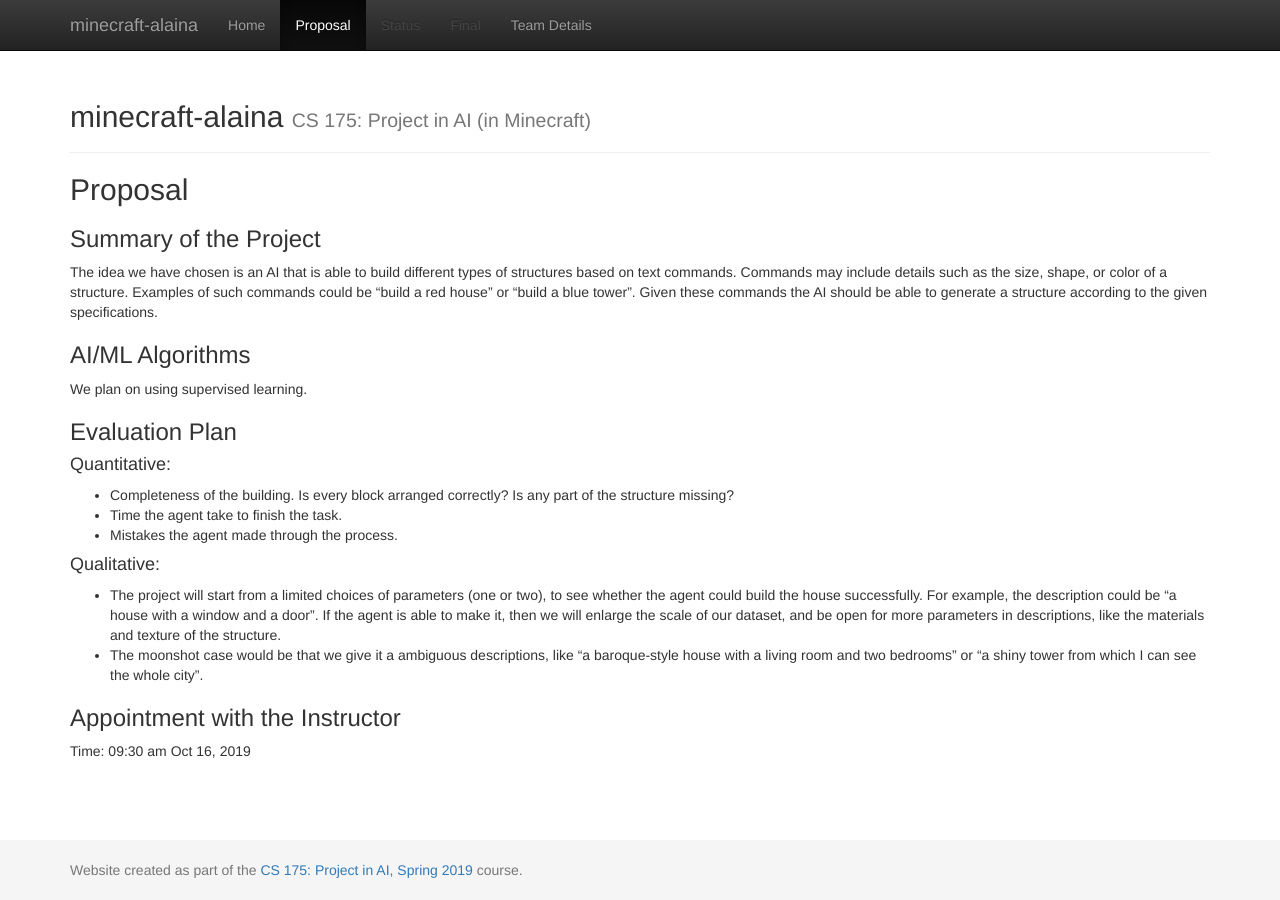
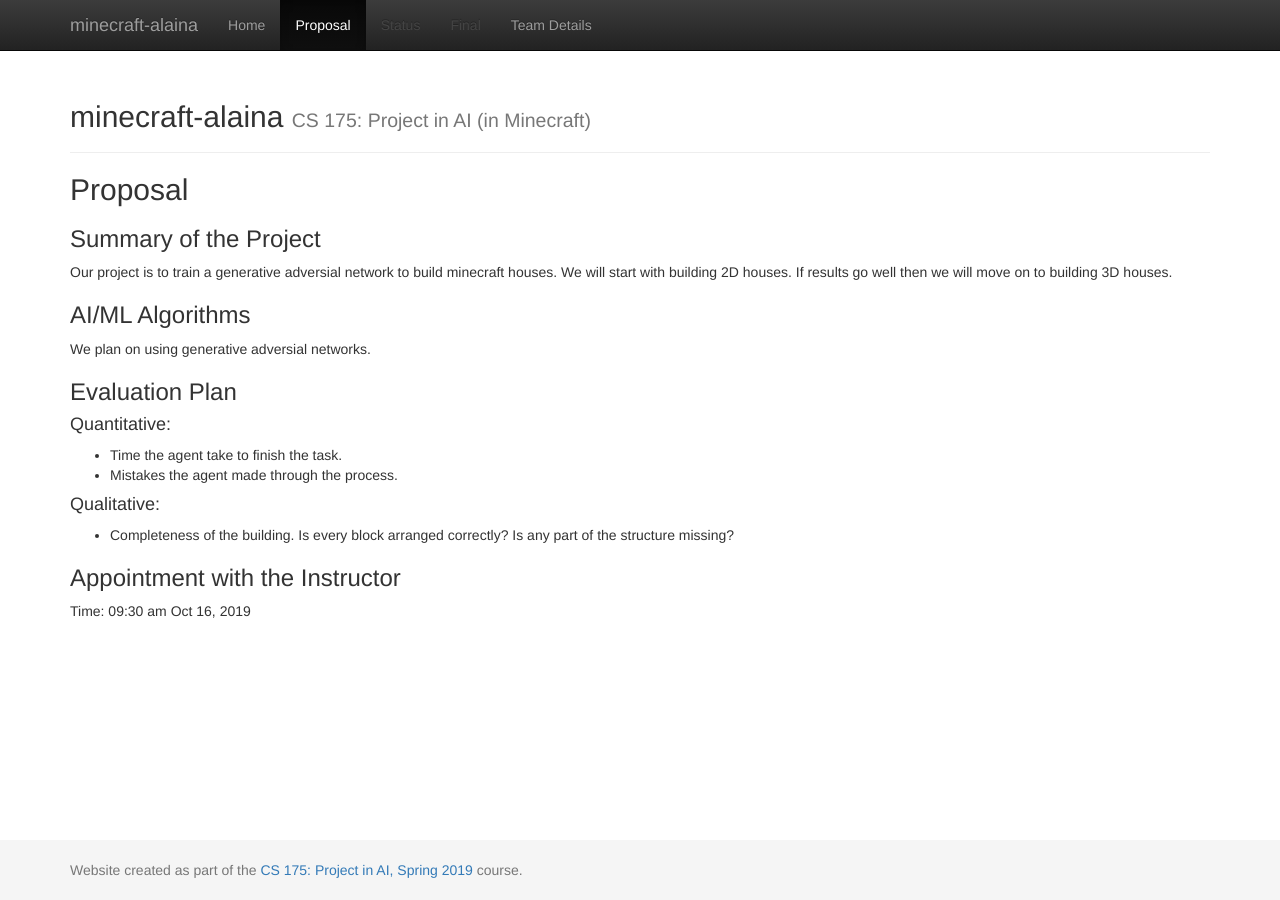
Before and after one commit to bdon1990x/minecraft-alaina, a Jekyll site: the page built from docs/proposal.md, in a window 1280 px wide. Built offline with Jekyll 4.4.1, drawn with Linux system fonts in a browser that asks for light colours.

Commit message:
changed project

```diff
--- a/docs/proposal.md
+++ b/docs/proposal.md
@@ -7,24 +7,22 @@
 
 ### Summary of the Project
 
-The idea we have chosen is an AI that is able to build different types of structures based on text commands. Commands may include details such as the size, shape, or color of a structure. Examples of such commands could be “build a red house” or “build a blue tower”. Given these commands the AI should be able to generate a structure according to the given specifications.
+Our project is to train a generative adversial network to build minecraft houses. We will start with building 2D houses. If results go well then we will move on to building 3D houses.
 
 ### AI/ML Algorithms
 
-We plan on using supervised learning.
+We plan on using generative adversial networks.
 
 ### Evaluation Plan
 
 #### Quantitative:
 
-- Completeness of the building. Is every block arranged correctly? Is any part of the structure missing?
 - Time the agent take to finish the task.
 - Mistakes the agent made through the process.
 
 #### Qualitative:
 
-- The project will start from a limited choices of parameters (one or two), to see whether the agent could build the house successfully. For example, the description could be “a house with a window and a door”. If the agent is able to make it, then we will enlarge the scale of our dataset, and be open for more parameters in descriptions, like the materials and texture of the structure.
-- The moonshot case would be that we give it a ambiguous descriptions, like “a baroque-style house with a living room and two bedrooms” or “a shiny tower from which I can see the whole city”.
+- Completeness of the building. Is every block arranged correctly? Is any part of the structure missing?
 
 ### Appointment with the Instructor
 
```
